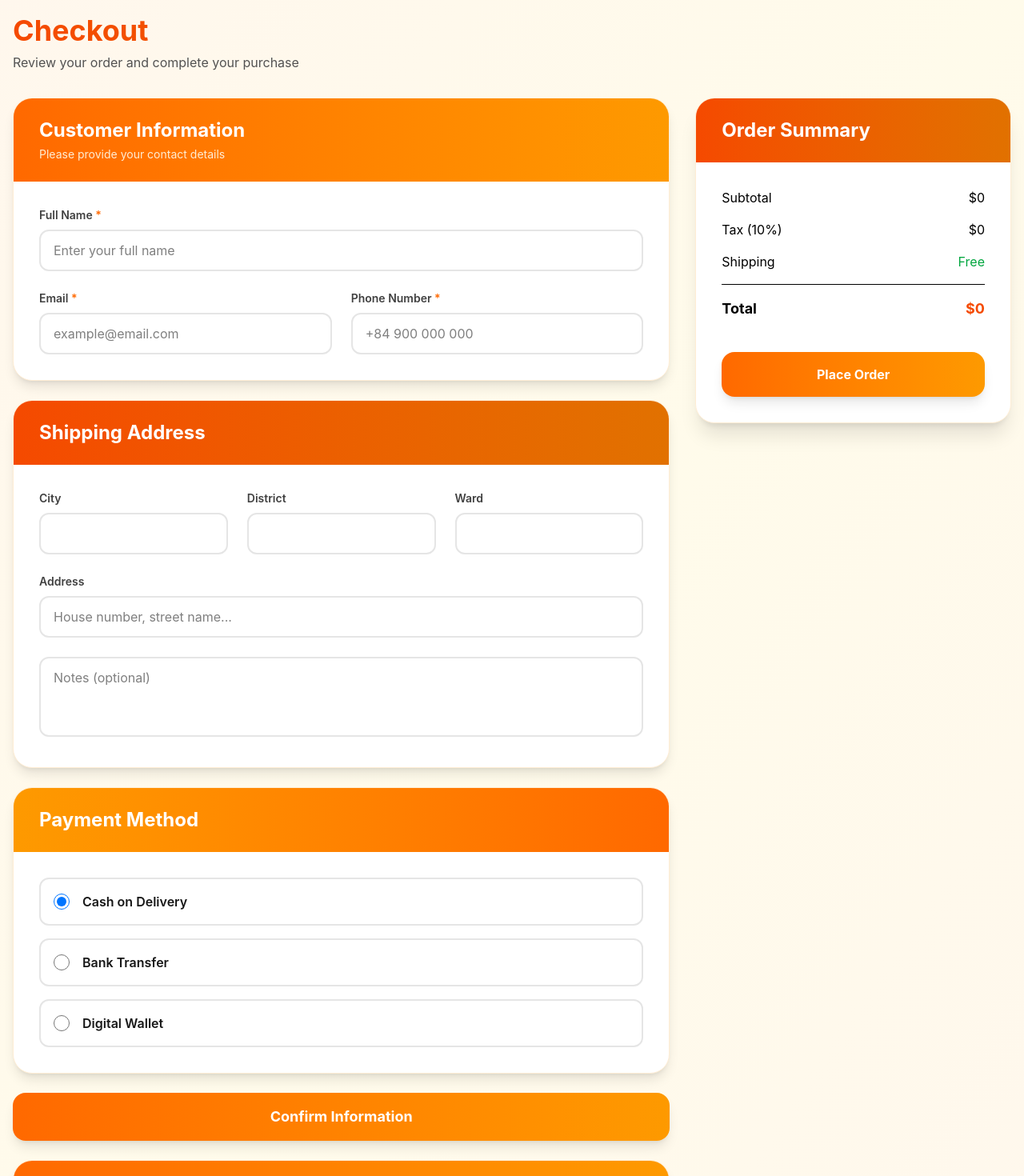
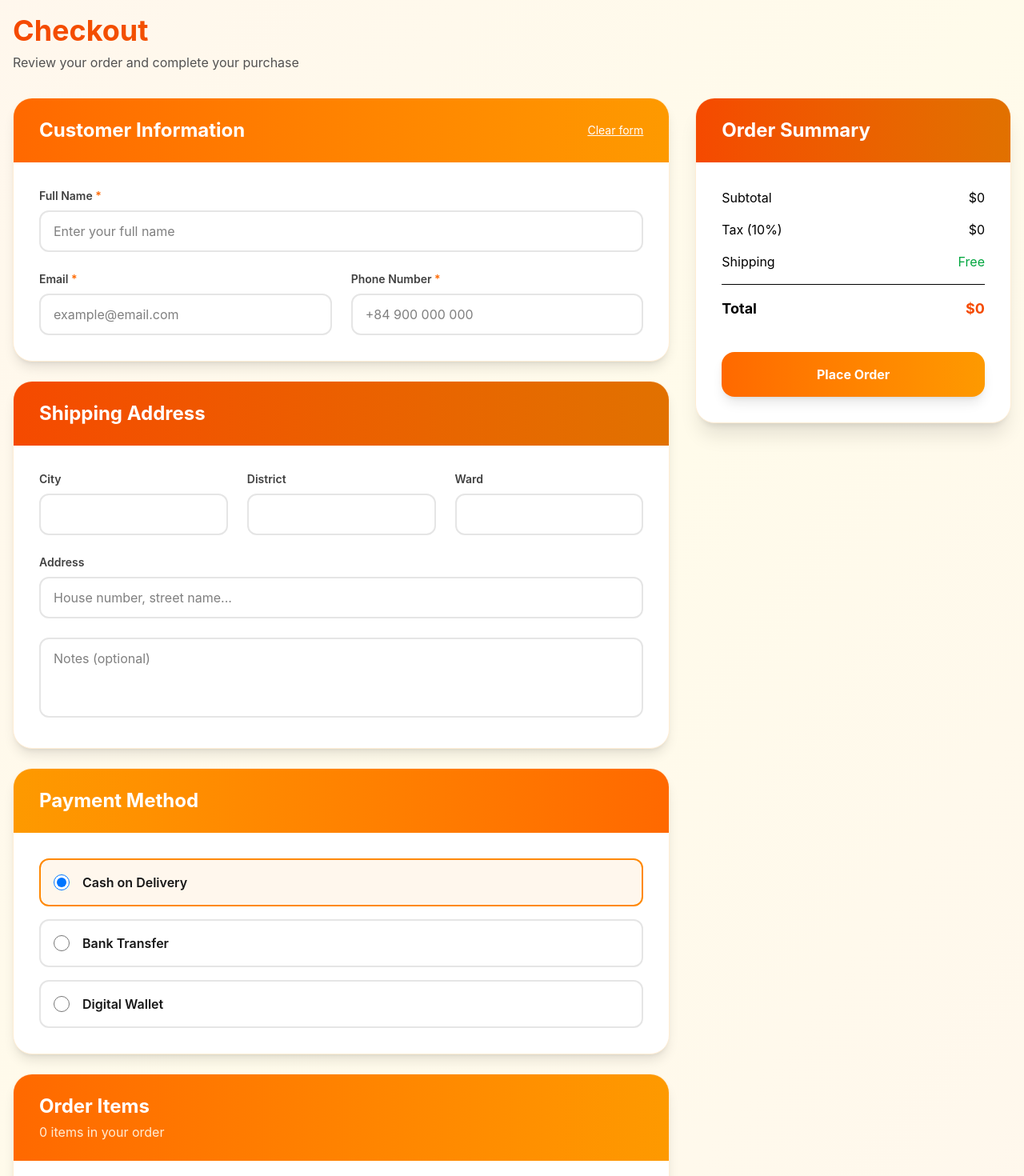
Before and after one commit to DuyPhatpeo/ecommerce, a React (Vite) app: page /checkout in a window 1280 px wide. Shown: the part 380-1850 px from the top of the page at 80% size. Built offline with nearby package versions, Linux system fonts and the light colour scheme; data requests are answered from the project's data file.

Commit message:
update code

```diff
--- a/src/components/checkout/CheckOut.tsx
+++ b/src/components/checkout/CheckOut.tsx
@@ -21,6 +21,18 @@ interface CheckoutData {
   selectedItems: { id: number; quantity: number }[];
 }
 
+interface CustomerInfo {
+  fullName: string;
+  email: string;
+  phone: string;
+  address: string;
+  city: string;
+  district: string;
+  ward: string;
+  note: string;
+  paymentMethod: string;
+}
+
 const CheckOut: React.FC = () => {
   const location = useLocation();
   const {
@@ -35,8 +47,9 @@ const CheckOut: React.FC = () => {
     []
   );
   const [loading, setLoading] = useState(false);
-  const [orderData, setOrderData] = useState<any>(null);
+  const [customerInfo, setCustomerInfo] = useState<CustomerInfo | null>(null);
 
+  // 🔸 Fetch products
   useEffect(() => {
     const fetchProducts = async () => {
       setLoading(true);
@@ -59,8 +72,21 @@ const CheckOut: React.FC = () => {
     if (selectedItems.length > 0) fetchProducts();
   }, [selectedItems]);
 
-  const handleConfirmOrder = (customerInfo: any) => {
-    const order = {
+  // 🔸 Handle place order
+  const handlePlaceOrder = () => {
+    if (!customerInfo) {
+      alert("⚠️ Please fill out your customer information first!");
+      return;
+    }
+
+    // Basic validation
+    const { fullName, email, phone, address, city } = customerInfo;
+    if (!fullName || !email || !phone || !address || !city) {
+      alert("❌ Please complete all required fields before placing order.");
+      return;
+    }
+
+    const orderData = {
       products,
       customerInfo,
       subtotal,
@@ -68,9 +94,9 @@ const CheckOut: React.FC = () => {
       shipping,
       total,
     };
-    setOrderData(order);
-    console.log("🛒 Confirm Order Data:", order);
-    alert("Order placed successfully! Check console for data.");
+
+    console.log("🛒 Final Order Submitted:", orderData);
+    alert("✅ Order placed successfully! Check console for details.");
   };
 
   return (
@@ -88,7 +114,8 @@ const CheckOut: React.FC = () => {
 
         <div className="grid grid-cols-1 lg:grid-cols-3 gap-8">
           <div className="lg:col-span-2 space-y-6">
-            <CheckoutForm onConfirm={handleConfirmOrder} />
+            {/* ✅ Form chỉ emit data khi thay đổi */}
+            <CheckoutForm onChange={setCustomerInfo} />
             <CheckoutProductList products={products} loading={loading} />
           </div>
 
@@ -98,10 +125,8 @@ const CheckOut: React.FC = () => {
               tax={tax}
               shipping={shipping}
               total={total}
-              onPlaceOrder={() => {
-                if (!orderData)
-                  alert("Please fill out your information first!");
-              }}
+              customerInfo={customerInfo}
+              onPlaceOrder={handlePlaceOrder}
             />
           </div>
         </div>
--- a/src/components/checkout/CheckoutForm.tsx
+++ b/src/components/checkout/CheckoutForm.tsx
@@ -1,4 +1,4 @@
-import React, { useState } from "react";
+import React, { useState, useEffect } from "react";
 
 interface CustomerInfo {
   fullName: string;
@@ -13,21 +13,29 @@ interface CustomerInfo {
 }
 
 interface Props {
-  onConfirm: (info: CustomerInfo) => void;
+  onChange: (info: CustomerInfo) => void;
 }
 
-const CheckoutForm: React.FC<Props> = ({ onConfirm }) => {
-  const [customerInfo, setCustomerInfo] = useState<CustomerInfo>({
-    fullName: "",
-    email: "",
-    phone: "",
-    address: "",
-    city: "",
-    district: "",
-    ward: "",
-    note: "",
-    paymentMethod: "cod",
+const CheckoutForm: React.FC<Props> = ({ onChange }) => {
+  const [customerInfo, setCustomerInfo] = useState<CustomerInfo>(() => {
+    // Lấy dữ liệu từ localStorage nếu có
+    const saved = localStorage.getItem("checkoutInfo");
+    return saved
+      ? JSON.parse(saved)
+      : {
+          fullName: "",
+          email: "",
+          phone: "",
+          address: "",
+          city: "",
+          district: "",
+          ward: "",
+          note: "",
+          paymentMethod: "cod",
+        };
   });
+
+  const [errors, setErrors] = useState<{ [key: string]: string }>({});
 
   const handleInputChange = (
     e: React.ChangeEvent<
@@ -36,33 +44,67 @@ const CheckoutForm: React.FC<Props> = ({ onConfirm }) => {
   ) => {
     const { name, value } = e.target;
     setCustomerInfo((prev) => ({ ...prev, [name]: value }));
+
+    // Xóa lỗi khi người dùng sửa
+    if (errors[name]) {
+      setErrors((prev) => ({ ...prev, [name]: "" }));
+    }
   };
 
-  const handleSubmit = () => {
-    if (
-      !customerInfo.fullName ||
-      !customerInfo.email ||
-      !customerInfo.phone ||
-      !customerInfo.address ||
-      !customerInfo.city
-    ) {
-      alert("Please fill in all required fields!");
-      return;
-    }
-    onConfirm(customerInfo);
+  // Validate cơ bản
+  const validate = () => {
+    const newErrors: { [key: string]: string } = {};
+    if (!customerInfo.fullName.trim())
+      newErrors.fullName = "Please enter your full name.";
+    if (!/^[^\s@]+@[^\s@]+\.[^\s@]+$/.test(customerInfo.email))
+      newErrors.email = "Invalid email address.";
+    if (!/^\+?\d{9,13}$/.test(customerInfo.phone))
+      newErrors.phone = "Invalid phone number.";
+    return newErrors;
+  };
+
+  // Emit form data to parent + lưu localStorage
+  useEffect(() => {
+    onChange(customerInfo);
+    localStorage.setItem("checkoutInfo", JSON.stringify(customerInfo));
+  }, [customerInfo]);
+
+  const handleReset = () => {
+    setCustomerInfo({
+      fullName: "",
+      email: "",
+      phone: "",
+      address: "",
+      city: "",
+      district: "",
+      ward: "",
+      note: "",
+      paymentMethod: "cod",
+    });
+    setErrors({});
+    localStorage.removeItem("checkoutInfo");
+  };
+
+  const handleBlur = () => {
+    const newErrors = validate();
+    setErrors(newErrors);
   };
 
   return (
     <div className="space-y-6">
       {/* Customer Info */}
       <div className="bg-white rounded-3xl shadow-lg overflow-hidden border border-orange-100">
-        <div className="bg-gradient-to-r from-orange-500 to-amber-500 px-8 py-6">
+        <div className="bg-gradient-to-r from-orange-500 to-amber-500 px-8 py-6 flex justify-between items-center">
           <h2 className="text-2xl font-bold text-white">
             Customer Information
           </h2>
-          <p className="text-orange-100 text-sm mt-1">
-            Please provide your contact details
-          </p>
+          <button
+            type="button"
+            onClick={handleReset}
+            className="text-white text-sm underline hover:text-gray-100"
+          >
+            Clear form
+          </button>
         </div>
         <div className="p-8 grid grid-cols-1 md:grid-cols-2 gap-6">
           <div className="md:col-span-2">
@@ -74,10 +116,19 @@ const CheckoutForm: React.FC<Props> = ({ onConfirm }) => {
               name="fullName"
               value={customerInfo.fullName}
               onChange={handleInputChange}
-              className="w-full px-4 py-3 rounded-xl border-2 border-gray-200 focus:border-orange-400 outline-none"
+              onBlur={handleBlur}
+              className={`w-full px-4 py-3 rounded-xl border-2 outline-none ${
+                errors.fullName
+                  ? "border-red-400 focus:border-red-400"
+                  : "border-gray-200 focus:border-orange-400"
+              }`}
               placeholder="Enter your full name"
             />
+            {errors.fullName && (
+              <p className="text-red-500 text-sm mt-1">{errors.fullName}</p>
+            )}
           </div>
+
           <div>
             <label className="block text-sm font-semibold text-gray-700 mb-2">
               Email <span className="text-orange-500">*</span>
@@ -87,10 +138,19 @@ const CheckoutForm: React.FC<Props> = ({ onConfirm }) => {
               name="email"
               value={customerInfo.email}
               onChange={handleInputChange}
-              className="w-full px-4 py-3 rounded-xl border-2 border-gray-200 focus:border-orange-400 outline-none"
+              onBlur={handleBlur}
+              className={`w-full px-4 py-3 rounded-xl border-2 outline-none ${
+                errors.email
+                  ? "border-red-400 focus:border-red-400"
+                  : "border-gray-200 focus:border-orange-400"
+              }`}
               placeholder="example@email.com"
             />
+            {errors.email && (
+              <p className="text-red-500 text-sm mt-1">{errors.email}</p>
+            )}
           </div>
+
           <div>
             <label className="block text-sm font-semibold text-gray-700 mb-2">
               Phone Number <span className="text-orange-500">*</span>
@@ -100,9 +160,17 @@ const CheckoutForm: React.FC<Props> = ({ onConfirm }) => {
               name="phone"
               value={customerInfo.phone}
               onChange={handleInputChange}
-              className="w-full px-4 py-3 rounded-xl border-2 border-gray-200 focus:border-orange-400 outline-none"
+              onBlur={handleBlur}
+              className={`w-full px-4 py-3 rounded-xl border-2 outline-none ${
+                errors.phone
+                  ? "border-red-400 focus:border-red-400"
+                  : "border-gray-200 focus:border-orange-400"
+              }`}
               placeholder="+84 900 000 000"
             />
+            {errors.phone && (
+              <p className="text-red-500 text-sm mt-1">{errors.phone}</p>
+            )}
           </div>
         </div>
       </div>
@@ -166,7 +234,11 @@ const CheckoutForm: React.FC<Props> = ({ onConfirm }) => {
           ].map((method) => (
             <label
               key={method.value}
-              className="flex items-center p-4 border-2 border-gray-200 rounded-xl cursor-pointer hover:border-orange-400 transition-all"
+              className={`flex items-center p-4 border-2 rounded-xl cursor-pointer transition-all ${
+                customerInfo.paymentMethod === method.value
+                  ? "border-orange-400 bg-orange-50"
+                  : "border-gray-200 hover:border-orange-300"
+              }`}
             >
               <input
                 type="radio"
@@ -183,13 +255,6 @@ const CheckoutForm: React.FC<Props> = ({ onConfirm }) => {
           ))}
         </div>
       </div>
-
-      <button
-        onClick={handleSubmit}
-        className="w-full bg-gradient-to-r from-orange-500 to-amber-500 text-white py-4 rounded-2xl font-bold text-lg shadow-lg hover:shadow-xl transition-all duration-300"
-      >
-        Confirm Information
-      </button>
     </div>
   );
 };
--- a/src/components/checkout/CheckoutSummary.tsx
+++ b/src/components/checkout/CheckoutSummary.tsx
@@ -1,11 +1,24 @@
 import React from "react";
+
+interface CustomerInfo {
+  fullName: string;
+  email: string;
+  phone: string;
+  address: string;
+  city: string;
+  district: string;
+  ward: string;
+  note: string;
+  paymentMethod: string;
+}
 
 interface Props {
   subtotal: number;
   tax: number;
   shipping: number;
   total: number;
-  onPlaceOrder: () => void;
+  customerInfo: CustomerInfo;
+  onPlaceOrder: (info: CustomerInfo) => void;
 }
 
 const CheckoutSummary: React.FC<Props> = ({
@@ -13,8 +26,23 @@ const CheckoutSummary: React.FC<Props> = ({
   tax,
   shipping,
   total,
+  customerInfo,
   onPlaceOrder,
 }) => {
+  const handlePlaceOrder = () => {
+    if (
+      !customerInfo.fullName ||
+      !customerInfo.email ||
+      !customerInfo.phone ||
+      !customerInfo.address ||
+      !customerInfo.city
+    ) {
+      alert("Please fill in all required fields before placing your order!");
+      return;
+    }
+    onPlaceOrder(customerInfo);
+  };
+
   return (
     <div className="sticky top-30 bg-white rounded-3xl shadow-xl overflow-hidden border border-orange-100">
       <div className="bg-gradient-to-r from-orange-600 to-amber-600 px-8 py-6">
@@ -45,7 +73,7 @@ const CheckoutSummary: React.FC<Props> = ({
         </div>
 
         <button
-          onClick={onPlaceOrder}
+          onClick={handlePlaceOrder}
           className="w-full mt-6 bg-gradient-to-r from-orange-500 to-amber-500 text-white py-4 rounded-2xl font-bold shadow-lg hover:from-orange-600 hover:to-amber-600 transition-all"
         >
           Place Order
```
